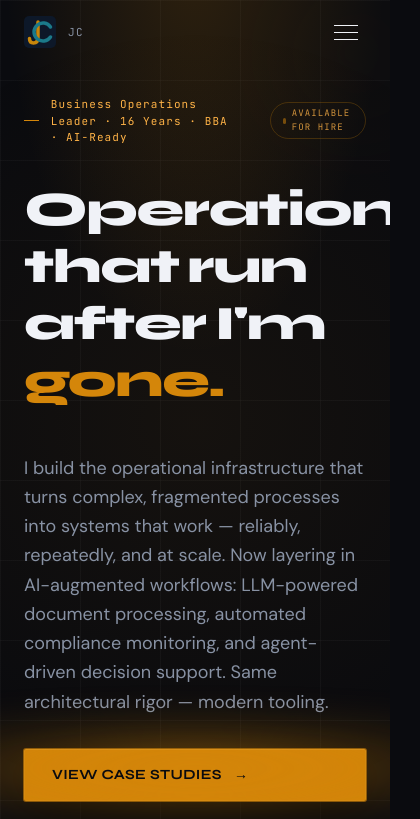
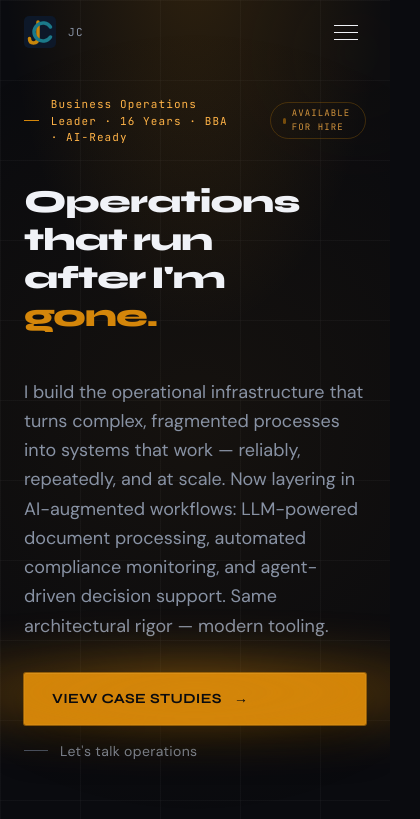
Before and after one commit to tru0blu0/jimmy-chamberlin-portfolio, a React (Vite) app: page / in a window 390 px wide. Shown: the top 819 px of the page, 420 px wide, since content can reach past the window. Built offline with nearby package versions, Linux system fonts and the light colour scheme.

Commit message:
fix: reduce hero headline on mobile (display-lg) and round COGS metric to 32% to prevent card overflow

```diff
--- a/src/components/Hero.tsx
+++ b/src/components/Hero.tsx
@@ -58,7 +58,7 @@ export default function Hero() {
 
         {/* Main headline */}
         <motion.h1
-          className="text-display-xl font-display font-extrabold text-text-primary leading-none tracking-tight mb-0"
+          className="text-display-lg md:text-display-xl font-display font-extrabold text-text-primary leading-none tracking-tight mb-0"
           variants={container}
           initial="hidden"
           animate="show"
--- a/src/data.ts
+++ b/src/data.ts
@@ -17,7 +17,7 @@ export const data = {
     { value: 16, suffix: '+', label: 'Years Operations Leadership', prefix: '' },
     { value: 4,  suffix: '',  label: 'Industries of Operations Experience', prefix: '' },
     { value: 71, suffix: '%', label: 'Revenue Growth at Peak Engagement', prefix: '' },
-    { value: 31.7, suffix: '%', label: 'COGS Held — 89 Consecutive Weeks', prefix: '' },
+    { value: 32, suffix: '%', label: 'COGS Held — 89 Consecutive Weeks', prefix: '' },
   ],
 
   experience: [
```
